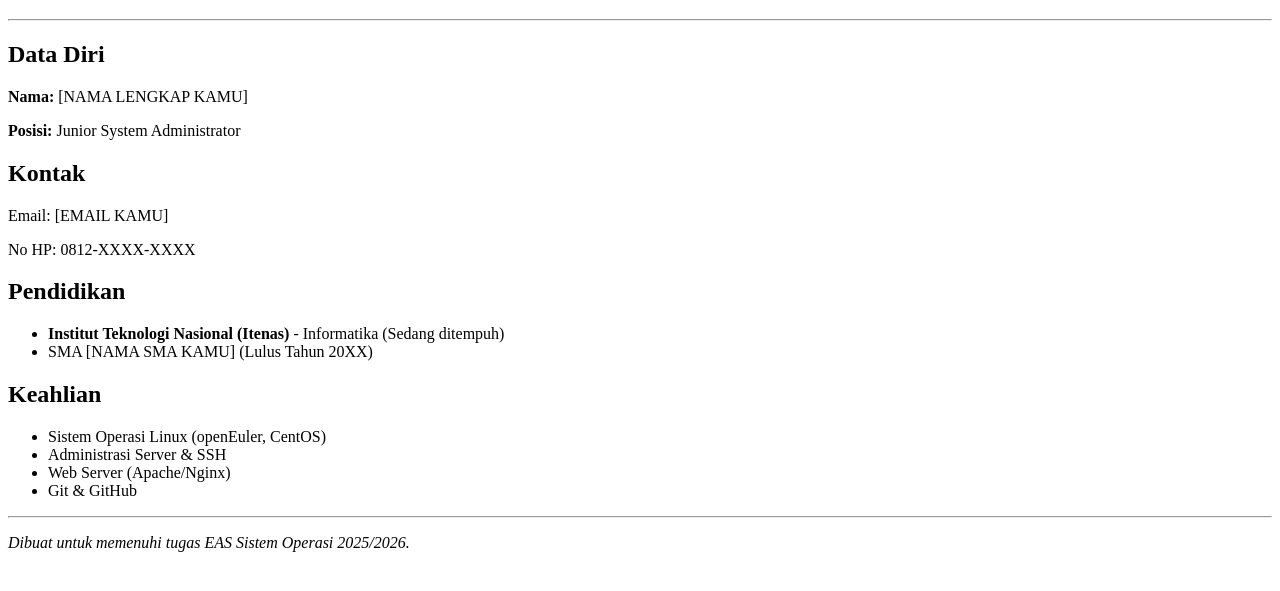
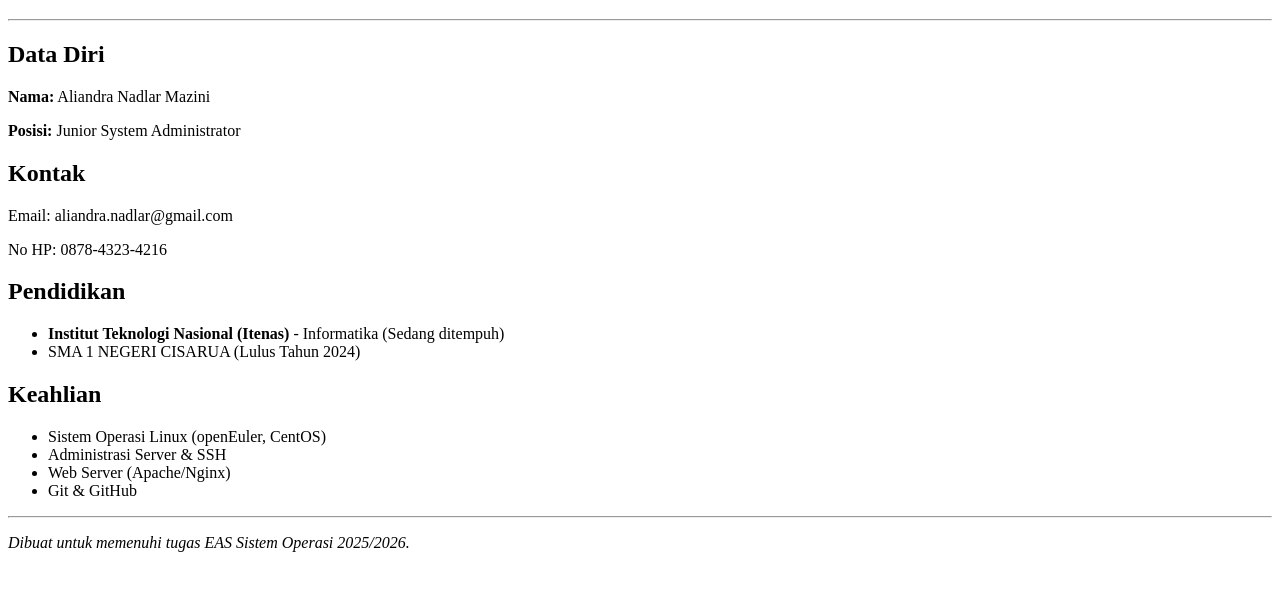
Before and after one commit to AndraMazini/cv-sysadmin, a plain HTML site: page index.html in a window 1280 px wide. Shown: the part 61-652 px from the top of the page. Drawn offline with Linux system fonts and the light colour scheme.

Commit message:
Update index.html

```diff
--- a/index.html
+++ b/index.html
@@ -8,17 +8,17 @@
     <hr>
 
     <h2>Data Diri</h2>
-    <p><strong>Nama:</strong> [NAMA LENGKAP KAMU]</p>
+    <p><strong>Nama:</strong> Aliandra Nadlar Mazini</p>
     <p><strong>Posisi:</strong> Junior System Administrator</p>
 
     <h2>Kontak</h2>
-    <p>Email: [EMAIL KAMU]</p>
-    <p>No HP: 0812-XXXX-XXXX</p>
+    <p>Email: aliandra.nadlar@gmail.com</p>
+    <p>No HP: 0878-4323-4216</p>
 
     <h2>Pendidikan</h2>
     <ul>
         <li><strong>Institut Teknologi Nasional (Itenas)</strong> - Informatika (Sedang ditempuh)</li>
-        <li>SMA [NAMA SMA KAMU] (Lulus Tahun 20XX)</li>
+        <li>SMA 1 NEGERI CISARUA (Lulus Tahun 2024)</li>
     </ul>
 
     <h2>Keahlian</h2>
@@ -32,4 +32,5 @@
     <hr>
     <p><i>Dibuat untuk memenuhi tugas EAS Sistem Operasi 2025/2026.</i></p>
 </body>
+
 </html>
```
